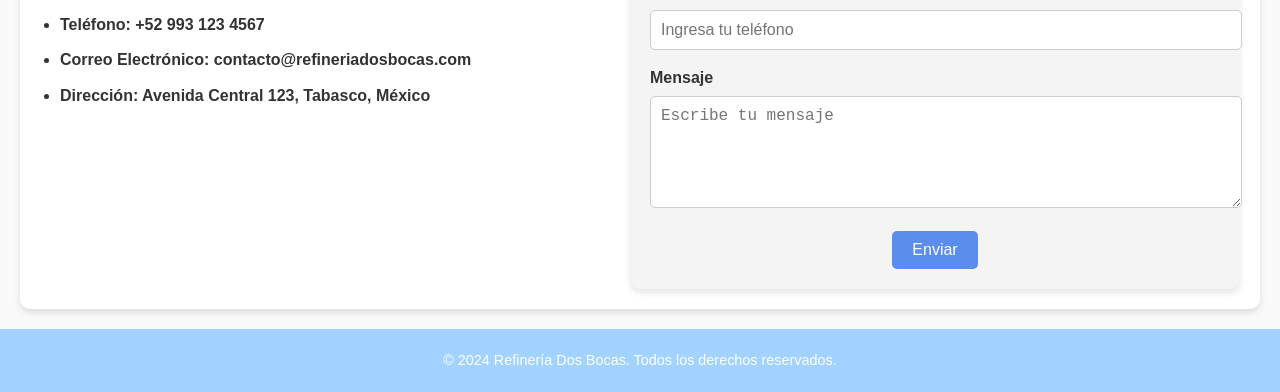
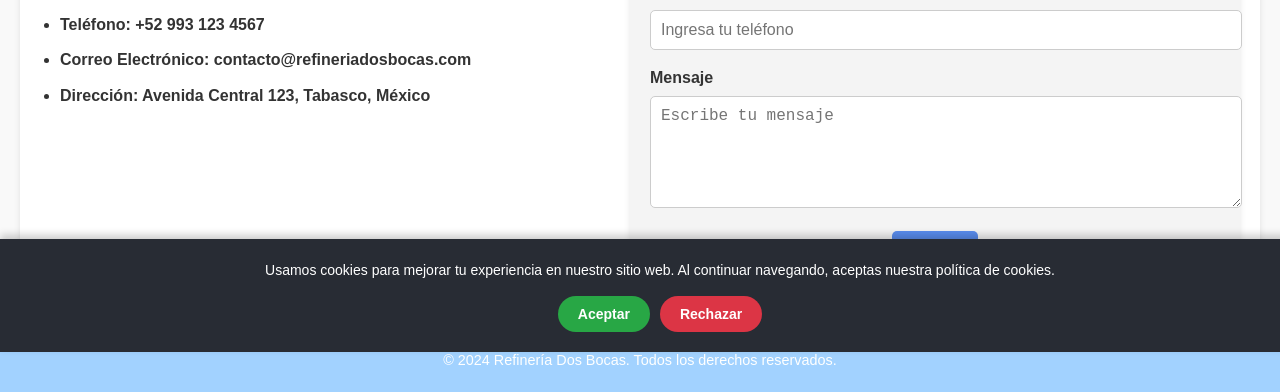
Before and after one commit to ivanisea1983/proyecto-css, a plain HTML site: page contactos.html in a window 1280 px wide. Shown: the part 448-840 px from the top of the page. Drawn offline with Linux system fonts and the light colour scheme.

Commit message:
guardado-3

```diff
--- a/contactos.html
+++ b/contactos.html
@@ -7,6 +7,27 @@
     <link rel="stylesheet" href="styles/style.css">
 </head>
 <body>
+ <!-- Popup de política de cookies -->
+<div id="cookie-popup" class="cookie-popup">
+    <p>
+      Usamos cookies para mejorar tu experiencia en nuestro sitio web.
+      Al continuar navegando, aceptas nuestra política de cookies.
+    </p>
+    <div class="cookie-buttons">
+      <button class="btn accept" onclick="closeCookiePopup()">Aceptar</button>
+      <button class="btn decline" onclick="closeCookiePopup()">Rechazar</button>
+    </div>
+  </div>
+
+  <script>
+    // Función para cerrar el popup
+    function closeCookiePopup() {
+      const cookiePopup = document.getElementById('cookie-popup');
+      cookiePopup.style.display = 'none';
+    }
+  </script>
+
+
 
     <!-- Encabezado con el Menú -->
     <header>
@@ -14,8 +35,8 @@
             <div class="logo">Refinería Dos Bocas</div>
             <ul>
                 <li><a href="index.html">Home</a></li>
-                <li><a href="quienes-somos.html">Quiénes Somos</a></li>
-                <li><a href="contacto.html" class="active">Contacto</a></li>
+                <li><a href="somos.html">Quiénes Somos</a></li>
+                <li><a href="contactos.html" class="active">Contacto</a></li>
             </ul>
         </div>
     </header>
--- a/styles/style.css
+++ b/styles/style.css
@@ -419,7 +419,7 @@
 }
 
 .pagina-404 .contenedor-404 {
-  background-image: url('imgs/404.jpg'); /* Ruta de la imagen */
+  background-image: url('imgs/pagina-404.jpg'); /* Ruta de la imagen */
   background-size: cover; /* Cubre toda la pantalla */
   background-position: center; /* Centra la imagen */
   background-repeat: no-repeat; /* Evita que se repita */
@@ -440,3 +440,65 @@
     background-position: center;
   }
 }
+
+
+
+
+
+/* Diseño del popup */
+.cookie-popup {
+  position: fixed; /* Fija el popup en la pantalla */
+  bottom: 0; /* Ubicación en la parte inferior */
+  left: 0; /* Alineado a la izquierda */
+  width: 100%; /* Ocupa todo el ancho */
+  background-color: #282c34; /* Fondo gris oscuro */
+  color: #ffffff; /* Texto blanco */
+  box-shadow: 0 -4px 8px rgba(0, 0, 0, 0.2); /* Sombra para dar efecto flotante */
+  padding: 20px; /* Espaciado interno */
+  text-align: center; /* Centrar el texto */
+  z-index: 1000; /* Siempre visible */
+  display: block; /* Visible inicialmente */
+  font-family: Arial, sans-serif; /* Fuente general */
+  font-size: 14px; /* Tamaño de texto */
+}
+
+/* Texto del popup */
+.cookie-popup p {
+  margin: 0 0 15px; /* Margen inferior para separar botones */
+}
+
+/* Botones dentro del popup */
+.cookie-buttons {
+  display: flex; /* Alinea los botones horizontalmente */
+  justify-content: center; /* Centra los botones */
+  gap: 10px; /* Espaciado entre botones */
+}
+
+.btn {
+  padding: 10px 20px; /* Tamaño del botón */
+  border: none; /* Sin bordes */
+  border-radius: 20px; /* Bordes redondeados */
+  font-size: 14px; /* Tamaño del texto */
+  cursor: pointer; /* Cambia el cursor al pasar el mouse */
+  font-weight: bold; /* Texto en negrita */
+}
+
+/* Botón aceptar */
+.btn.accept {
+  background-color: #28a745; /* Verde */
+  color: #fff; /* Texto blanco */
+}
+
+.btn.accept:hover {
+  background-color: #218838; /* Verde más oscuro al pasar el mouse */
+}
+
+/* Botón rechazar */
+.btn.decline {
+  background-color: #dc3545; /* Rojo */
+  color: #fff; /* Texto blanco */
+}
+
+.btn.decline:hover {
+  background-color: #c82333; /* Rojo más oscuro al pasar el mouse */
+}
```
Also changed, not shown: index.html (+27 -0 lines), somos.html (+21 -1 lines), imgs/pagina-404.jpg (renamed from imgs/404.jpg).
